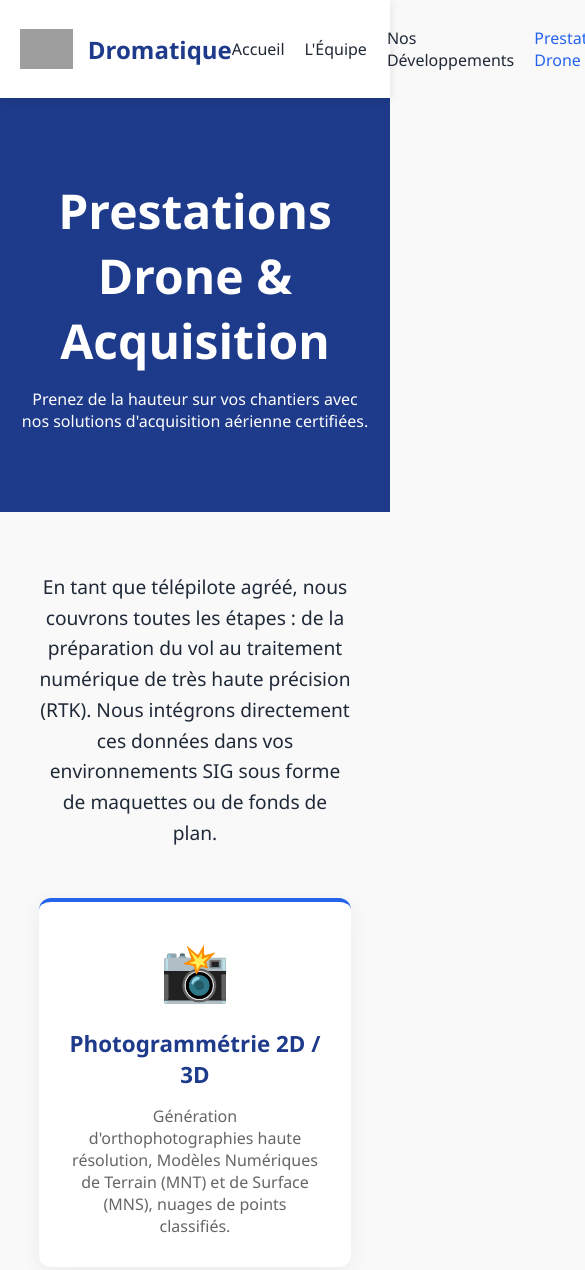
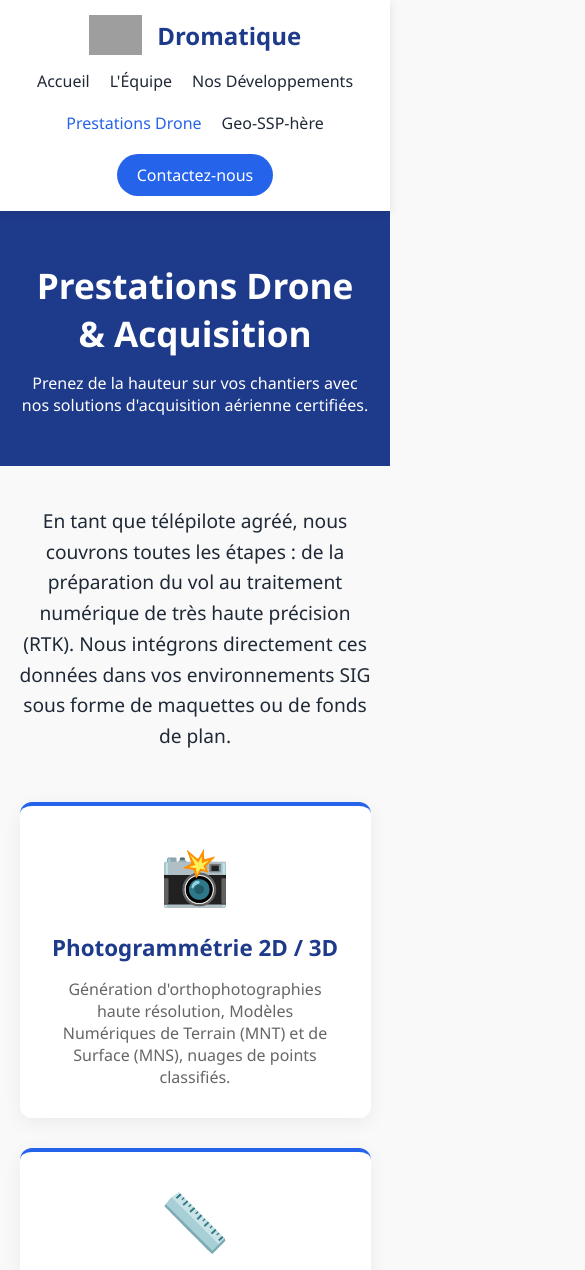
Before and after one commit to amazingdrummer67-oss/geo-ssp-here, a plain HTML site: page drone.html in a window 390 px wide. Shown: the top 1270 px of the page, 585 px wide, since content can reach past the window. Drawn offline with Linux system fonts and the light colour scheme; grey boxes are pictures that could not be loaded.

Commit message:
feat: Implement responsive design for mobile and tablet devices across several pages.

```diff
--- a/drone.html
+++ b/drone.html
@@ -49,6 +49,36 @@
         .intro-text { text-align: center; font-size: 1.2rem; max-width: 800px; margin: 0 auto 50px; line-height: 1.6;}
 
         footer { background: var(--primary); color: white; text-align: center; padding: 40px 20px; margin-top: 50px;}
+
+        /* ----- MEDIA QUERIES (Pour téléphones et tablettes) ----- */
+        /* La règle @media agit comme une condition : SI l'écran fait moins de 768px de large, on applique ces styles */
+        @media screen and (max-width: 768px) {
+            /* 1. Navigation : On passe en colonne ("empilé") au lieu de ligne */
+            nav {
+                flex-direction: column;
+                padding: 15px;
+            }
+
+            .nav-links {
+                flex-wrap: wrap; /* Permet aux liens de passer à la ligne si pas de place */
+                justify-content: center;
+                margin-top: 15px;
+            }
+
+            /* 2. Header : Réduction des marges internes (padding) et de la taille du titre */
+            header {
+                padding: 50px 5%; /* On réduit l'espace en haut et en bas */
+            }
+
+            header h1 {
+                font-size: 2.2rem; /* Beaucoup plus petit que les 3rem sur PC */
+            }
+
+            /* 3. Section Contenu : réduction de l'espacement sur les côtés */
+            .content-section, .team-section {
+                padding: 40px 5%;
+            }
+        }
     </style>
 </head>
 <body>
```
Also changed, not shown: equipe.html (+30 -0 lines), geo-ssp-here.html (+51 -0 lines), plugins.html (+30 -0 lines).
